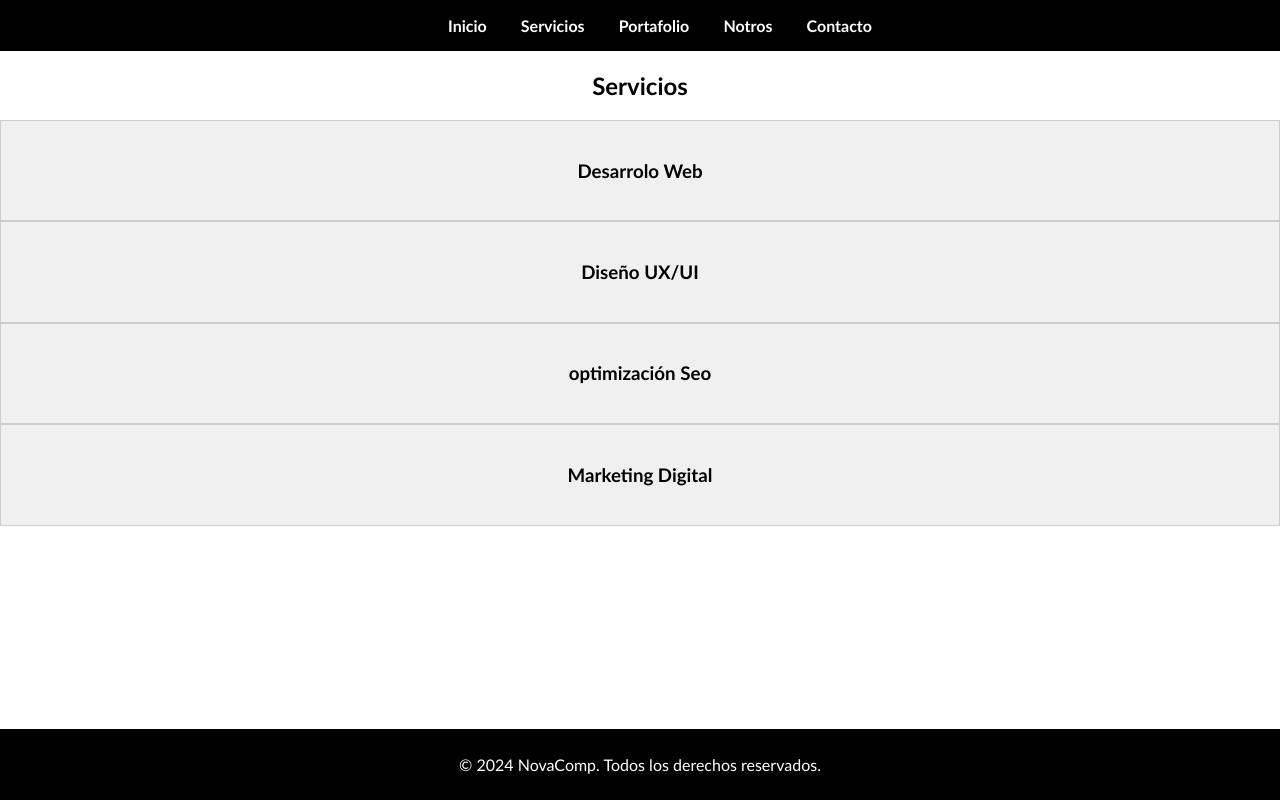
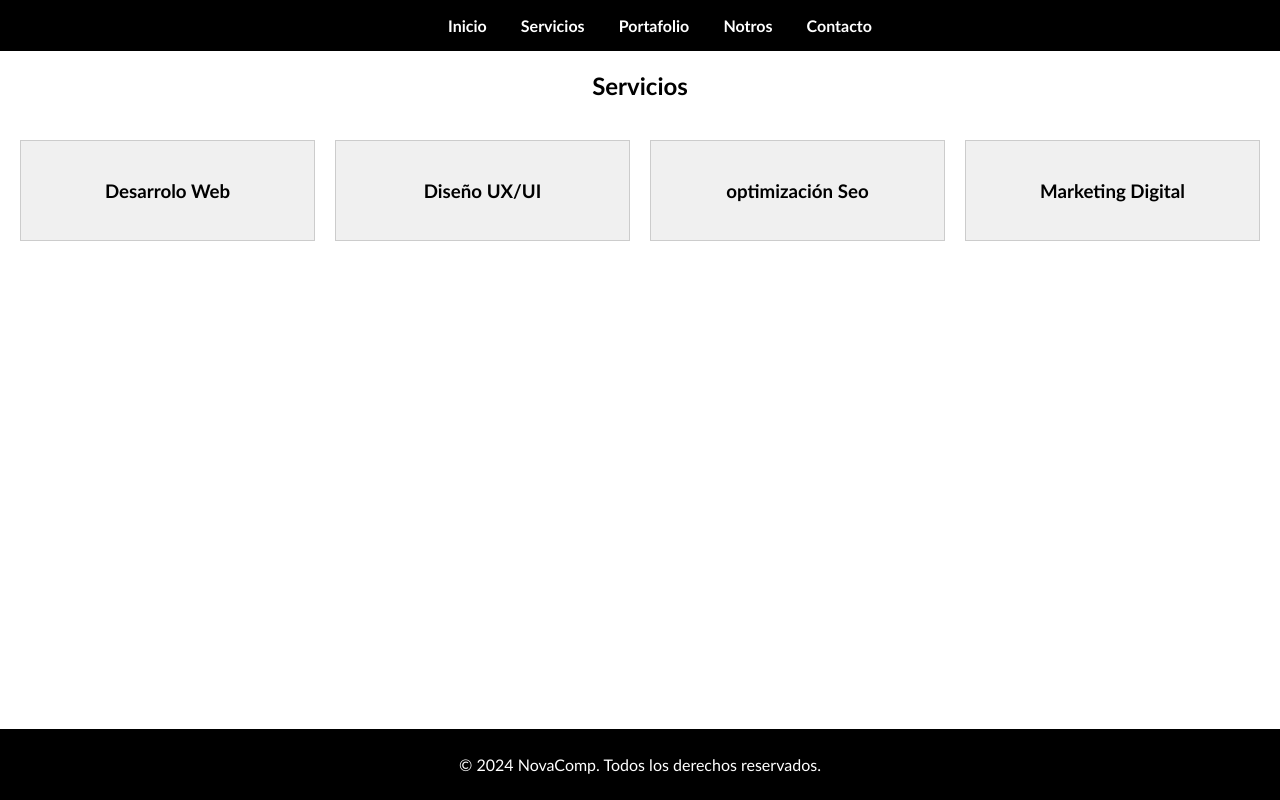
Before and after one commit to Axowil/LABIDWEB, a plain HTML site: page LABIDWEB-10/servicios.html in a window 1280 px wide. Drawn offline with Linux system fonts and the light colour scheme.

Commit message:
Actualizando estilos

```diff
--- a/LABIDWEB-10/estilos.css
+++ b/LABIDWEB-10/estilos.css
@@ -62,3 +62,9 @@ footer{
     height: 200px;
     object-fit: cover;
 }
+.caja-grid-servicios {
+    display: grid;
+    grid-template-columns: repeat(4, 1fr);
+    gap: 20px;
+    padding: 20px;
+}
```
